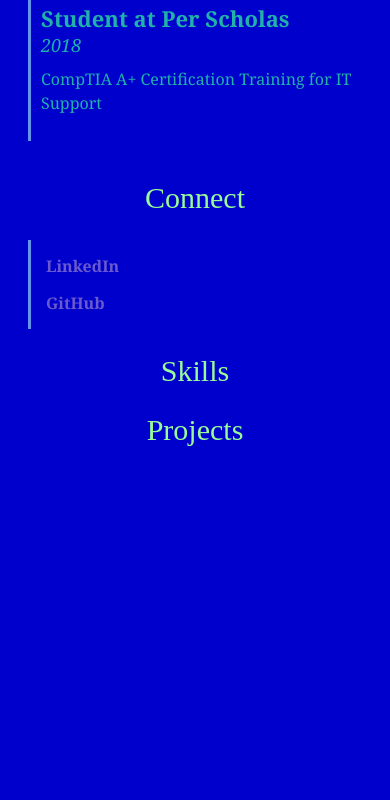
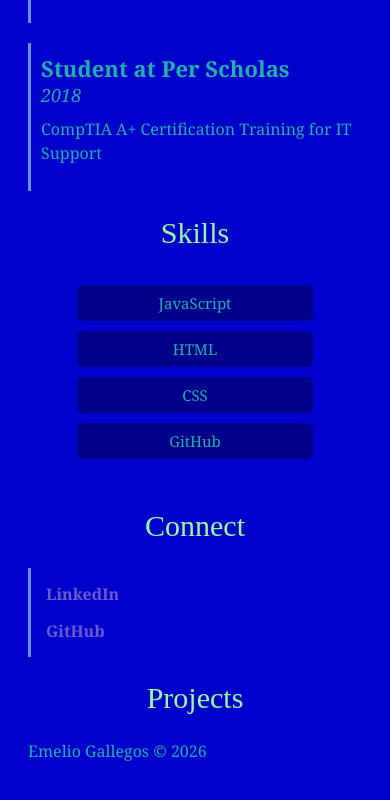
Before and after one commit to emeliogpro/emelio-gallegos-mars, a plain HTML site: page index.html in a window 390 px wide. Shown: the part 968-1768 px from the top of the page. Before the commit the page ends 1467 px from the top, so only its background shows below. Drawn offline with Linux system fonts and the light colour scheme; a web font is replaced by a local one.

Commit message:
js added, created footer and skills

```diff
--- a/css/index.css
+++ b/css/index.css
@@ -1,6 +1,6 @@
 /*CSS file*/
 
-/*=======Default desktop/laptop Styles===========*/
+/*=======Desktop first/laptop Styles===========*/
 
 body {
     background-color: midnightblue;
@@ -24,8 +24,25 @@ h1 {
 }
 
 /* Navigation styles*/
-.navigation {
+.navigation ul {
+    display: flex;
+    gap: 20px;
+    list-style: none;
+    padding: 0;
+    margin:0;
+}
+
+.navigation a {
     color: steelblue;
+    text-decoration: none;
+    font-weight: bold;
+    padding: 5px 10px;
+    font-size: 20px;
+
+}
+
+.navigation a:hover{
+    text-decoration: underline;
 }
 
 /*About Sesction Styles*/
@@ -63,6 +80,21 @@ h1 {
 .experience-description {
     margin-top: 10px;
     line-height: 1.5;
+}
+
+/*Skills section styles*/
+#Skills ul {
+    display: flex;
+    flex-wrap: wrap;
+    gap: 20px;
+    padding: 10px;
+    list-style: none;
+}
+
+#Skills li {
+    background-color: royalblue;
+    padding: 10px;
+    border-radius: 5px;
 }
 
 /*Connect section styles*/
@@ -103,12 +135,29 @@ h1 {
         color: blueviolet;
     }
 
+    .navigation a {
+    color: darkorchid;
+    }
+
     body {
         background-color: navy;
         color: mediumslateblue;
         padding: 20px;
     }
+    /*skills*/
+    #Skills ul {
+        gap: 15px;
+        justify-content: flex-start;
+    }
+
+    #Skills li {
+        padding: 8px;
+        font-size: 20px;
+        background-color: midnightblue;
+    }
 }
+
+
 
 /*=========Mobile Styles============*/
 @media (max-width: 480px) {
@@ -129,6 +178,19 @@ h1 {
         display: flex;
         flex-direction: column;
         align-items: center;
+        gap: 10px;
+        padding: 0;
+        margin: 0;
+    }
+
+    .navigation a {
+        padding: 8px 15px;
+        background-color: darkblue;
+        color: palegreen;
+        border-radius: 5px;
+        text-decoration: none;
+        text-align: center;
+        font-size: 18px;
     }
 
     .experience-header {
@@ -150,4 +212,18 @@ h1 {
         background-color: mediumblue;
         color: lightseagreen;
     }
+    /*skills*/
+    #Skills ul {
+        flex-direction: column;
+        gap: 10px;
+        align-items: center;
+    }
+
+    #Skills li {
+        width: 70%;
+        text-align: center;
+        padding: 8px;
+        font-size: 15px;
+        background-color: darkblue;
+    }
 }
--- a/index.html
+++ b/index.html
@@ -19,8 +19,8 @@
         <ul>
             <li><a href="#About">About</a></li>
             <li><a href="#Experience">Experience</a></li>
+            <li><a href="#Skills">Skills</a></li>
             <li><a href="#Connect">Connect</a></li>
-            <li><a href="#Skills">Skills</a></li>
             <li><a href="#Projects">Projects</a></li>
         </ul>
     </nav>
@@ -62,6 +62,13 @@
     </div>
     </section>
 
+    <section id="Skills">
+    <h2>Skills</h2>
+        <ul>
+
+        </ul>
+    </section>
+
     <section id="Connect">
         <h2>Connect</h2>
         <ul class="connect-links">
@@ -70,14 +77,12 @@
          </ul>
     </section>
 
-    <section id="Skills">
-    <h2>Skills</h2>
-    </section>
-
     <section id="Projects">
     <h2>Projects</h2>
     <ul>
     </ul>
     </section>
+
+    <script src="js/index.js"></script>
 </body>
 </html>
--- /dev/null
+++ b/js/index.js
@@ -0,0 +1,35 @@
+//get body
+const body = document.body;
+
+//Create footer element
+const footerElement = document.createElement("footer");
+body.appendChild(footerElement)
+
+//Dates
+const today = new Date();
+const thisYear = today.getFullYear();
+
+///querySelector from DOM
+const footer = document.querySelector("footer");
+
+//Paragraph
+const copyright = document.createElement("p");
+copyright.innerHTML = `Emelio Gallegos © ${thisYear}`;
+
+//Append <p> to footer
+footer.appendChild(copyright);
+
+//-------Skills section-------------
+
+const skills = ["JavaScript", "HTML", "CSS", "GitHub"];
+const skillsSection = document.querySelector("#Skills");
+const skillsList = skillsSection.querySelector("ul");
+
+//Loop
+for (let i = 0; i < skills.length; i++) {
+    const skill = document.createElement("li");
+
+    skill.innerText = skills[i];
+
+    skillsList.appendChild(skill);
+}
```
